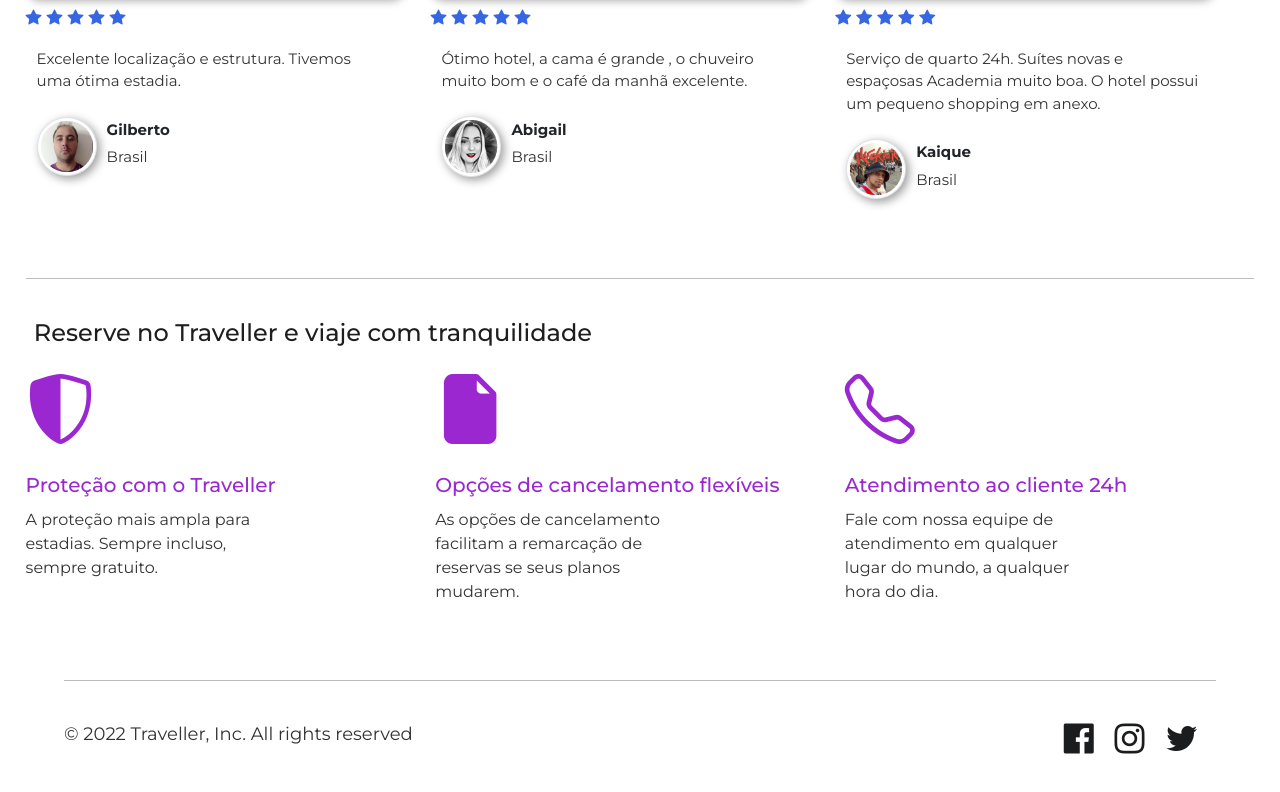
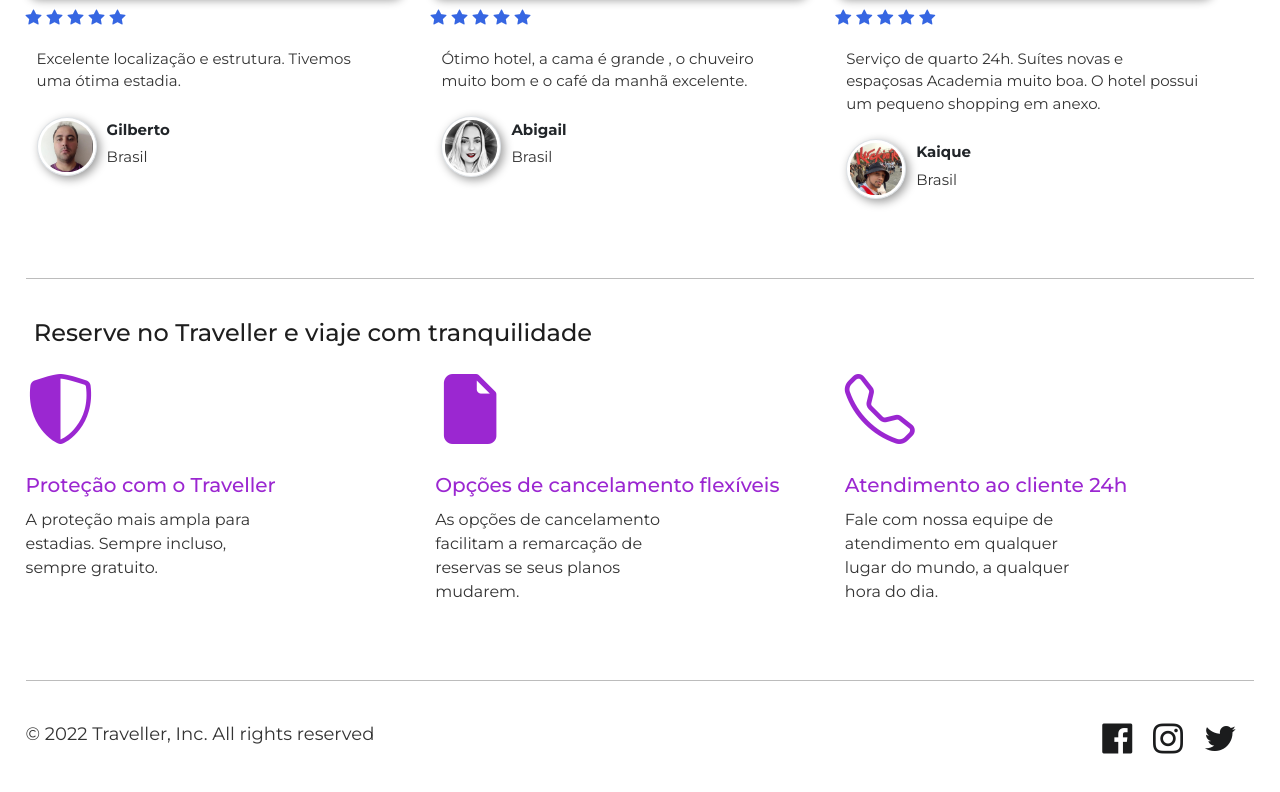
Before and after one commit to abigailmvlima/fiap-fase3-bootstrap, a plain HTML site: page index.html in a window 1280 px wide. Shown: the part 1149-1941 px from the top of the page. Drawn offline with nearby package versions, Linux system fonts and the light colour scheme.

Commit message:
ajuste css desktop

```diff
--- a/css/desktop.css
+++ b/css/desktop.css
@@ -333,7 +333,7 @@ main > .banner-search > .search-reserve > .header {
 }
 
 footer {
-  margin: 0 5% !important;
+  margin: 0 2% !important;
   display: flex;
   justify-content: space-between;
   margin-bottom: 20px;
```
